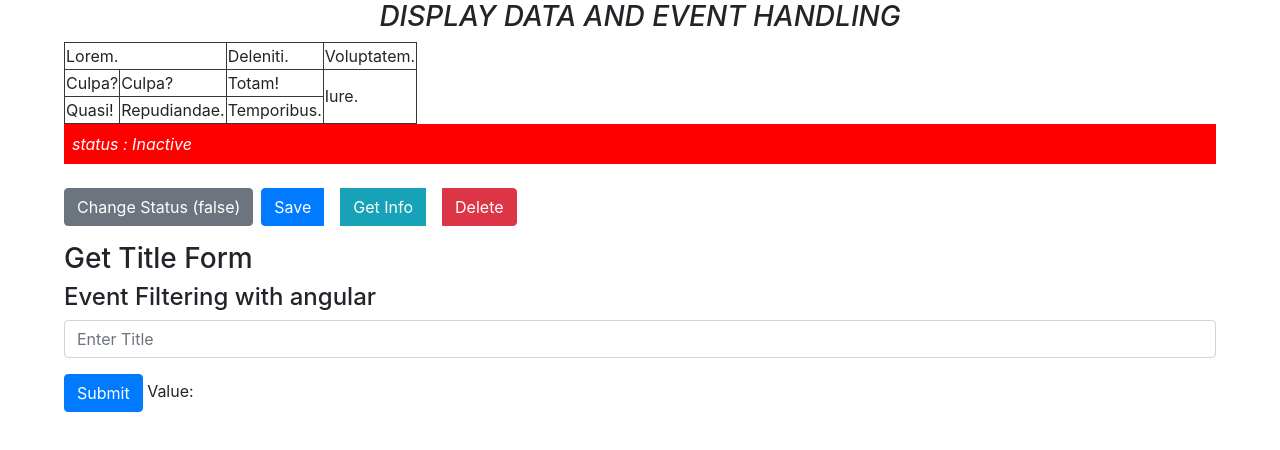
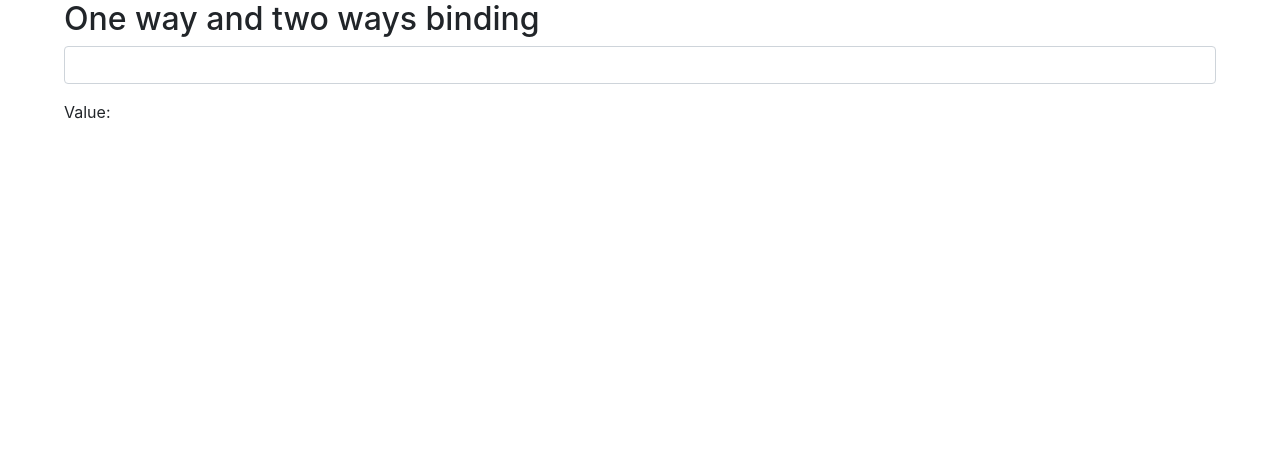
Before and after one commit to dineshgopalchand/Angular-class-16, an Angular app: page / in a window 1280 px wide. Shown: the top 450 px of the page. Built offline with nearby package versions, Linux system fonts and the light colour scheme.

Commit message:
Two binding implemented by using ngModel

```diff
--- a/src/app/app.component.html
+++ b/src/app/app.component.html
@@ -8,7 +8,8 @@
 <div style="width:90%;margin:auto">
     <!-- <app-course></app-course> -->
     <!-- <app-courses></app-courses> -->
-    <app-data-event></app-data-event>
+    <!-- <app-data-event></app-data-event> -->
+    <app-binding></app-binding>
 
 </div>
 
--- /dev/null
+++ b/src/app/binding/binding.component.html
@@ -0,0 +1,6 @@
+<h2>One way and two ways binding</h2>
+<div class="form-group">
+    <!-- <input type="text" class="form-control" name="title" palceholder="enter title" [value]="inputValue" #titleInput (keyup)="getTitleValue(titleInput)"> -->
+    <input type="text" class="form-control" name="title" palceholder="enter title" [(ngModel)]="inputValue" #titleInput>
+</div>
+{{'Value: '+ inputValue}}
--- /dev/null
+++ b/src/app/binding/binding.component.ts
@@ -0,0 +1,19 @@
+import { Component, OnInit } from '@angular/core';
+
+@Component({
+  selector: 'app-binding',
+  templateUrl: './binding.component.html',
+  styleUrls: ['./binding.component.scss']
+})
+export class BindingComponent implements OnInit {
+
+  inputValue = '';
+  constructor() { }
+
+  ngOnInit() {
+  }
+  getTitleValue(element: HTMLInputElement) {
+    this.inputValue = element.value;
+  }
+
+}
```
Also changed, not shown: src/app/app.module.ts (+6 -2 lines), src/app/binding/binding.component.scss (added), 1 other file (tests, documents, lock files or other folders).
